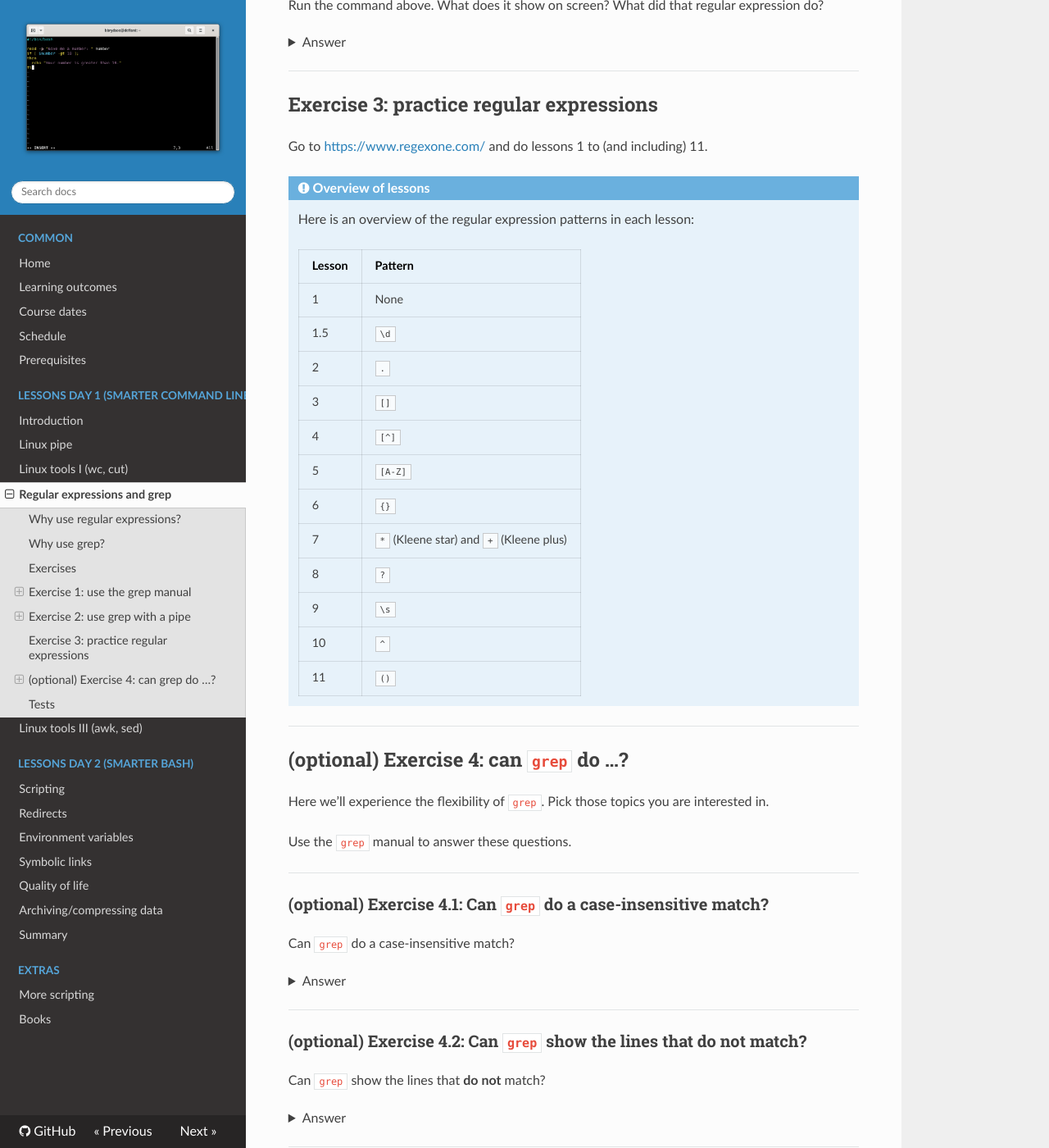
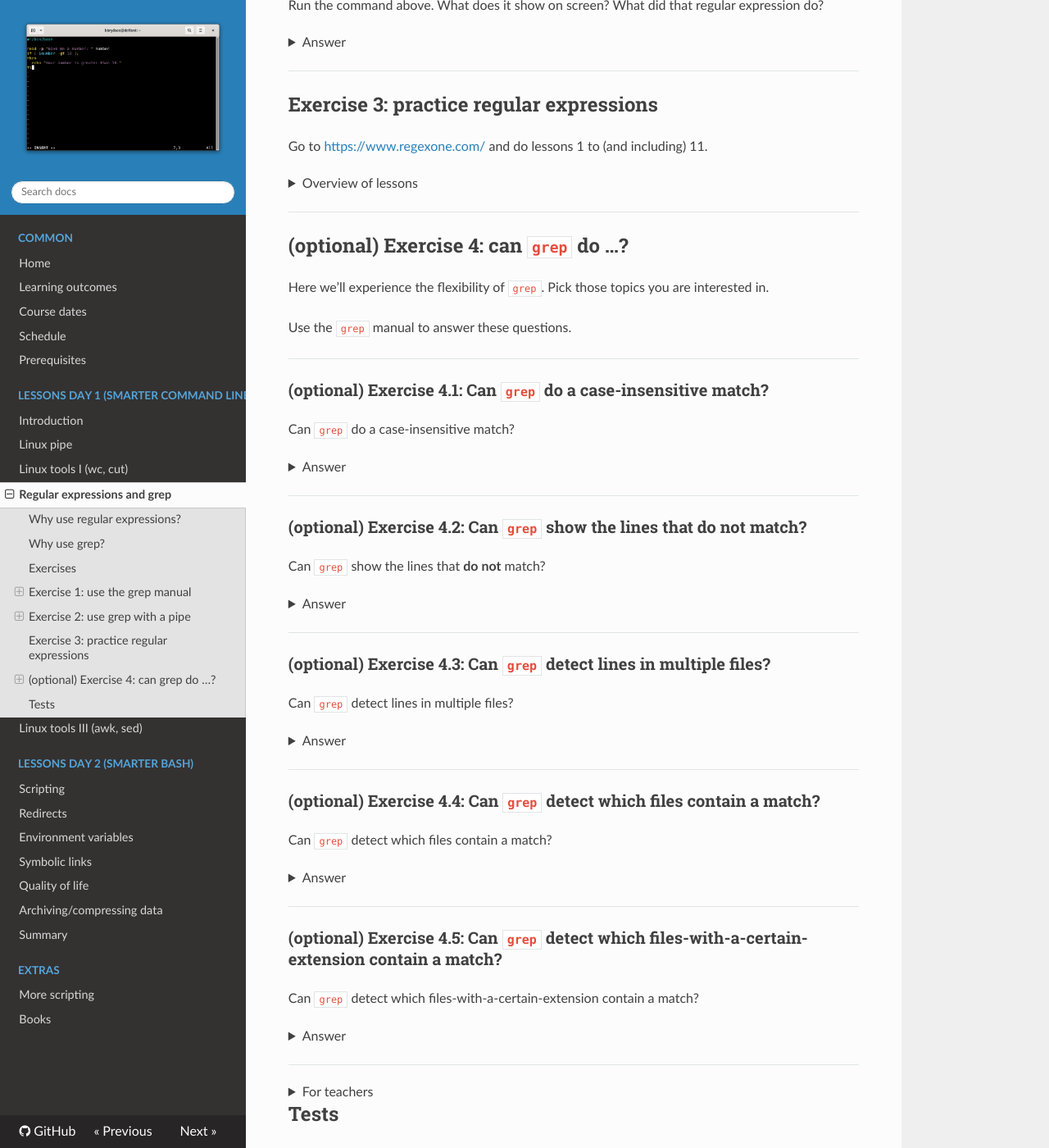
Before and after one commit to UPPMAX/linux-command-line-201, an MkDocs documentation site: the page built from docs/sessions/regular_expressions_and_grep/README.md, in a window 1280 px wide and 1400 px high, scrolled down 2149 px. Shown: the whole window at 82% size. Built offline with MkDocs 1.6.1, drawn with Linux system fonts in a browser that asks for light colours; nearby versions of some CDN libraries; some of the changed lines change nothing that is shown.

```diff
--- a/docs/sessions/regular_expressions_and_grep/README.md
+++ b/docs/sessions/regular_expressions_and_grep/README.md
@@ -220,7 +220,7 @@
 Go to [https://www.regexone.com/](https://www.regexone.com/)
 and do lessons 1 to (and including) 11.
 
-!!! info "Overview of lessons"
+??? question "Overview of lessons"
 
     Here is an overview of the regular expression patterns in each lesson:
 
```
